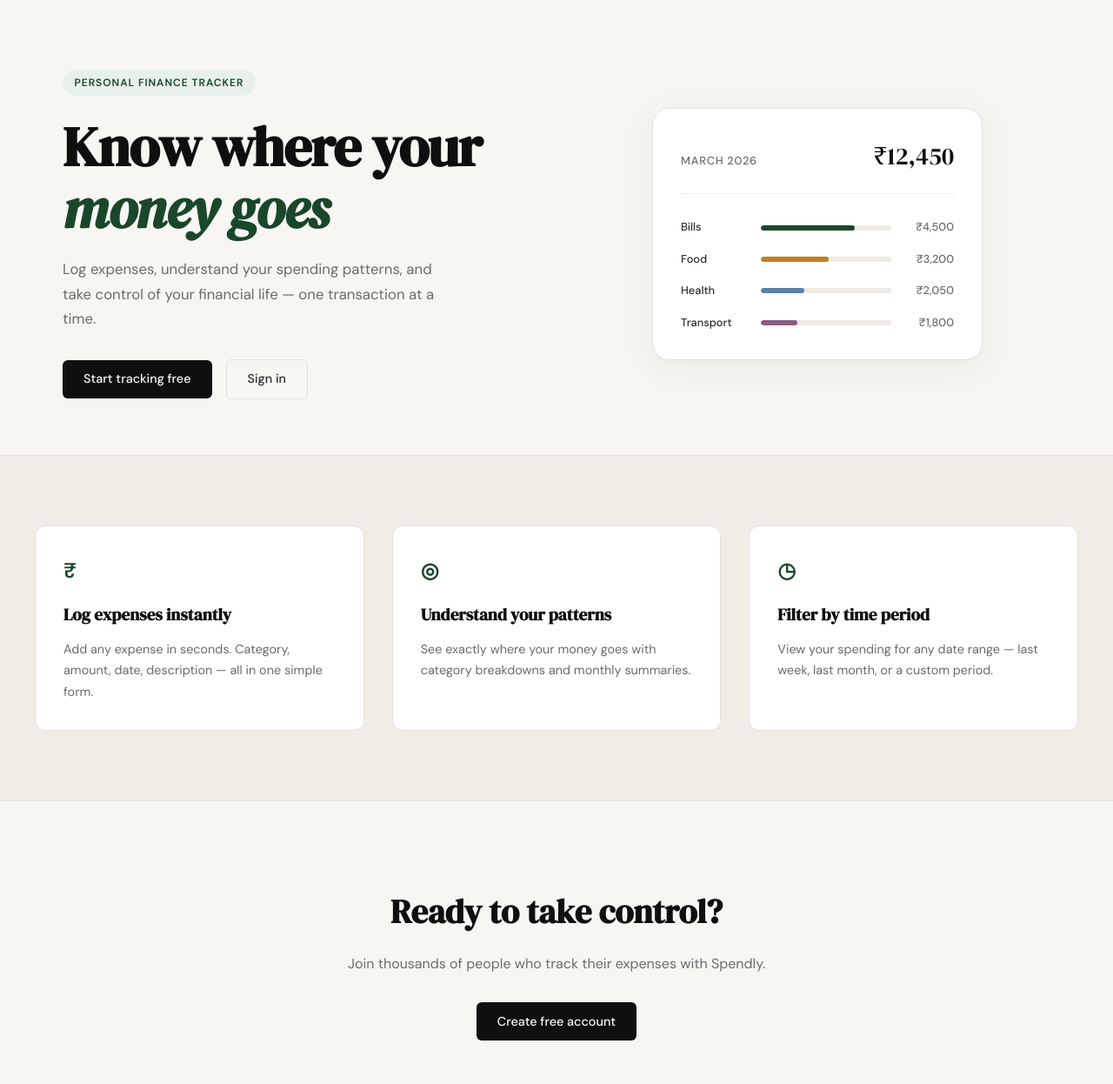
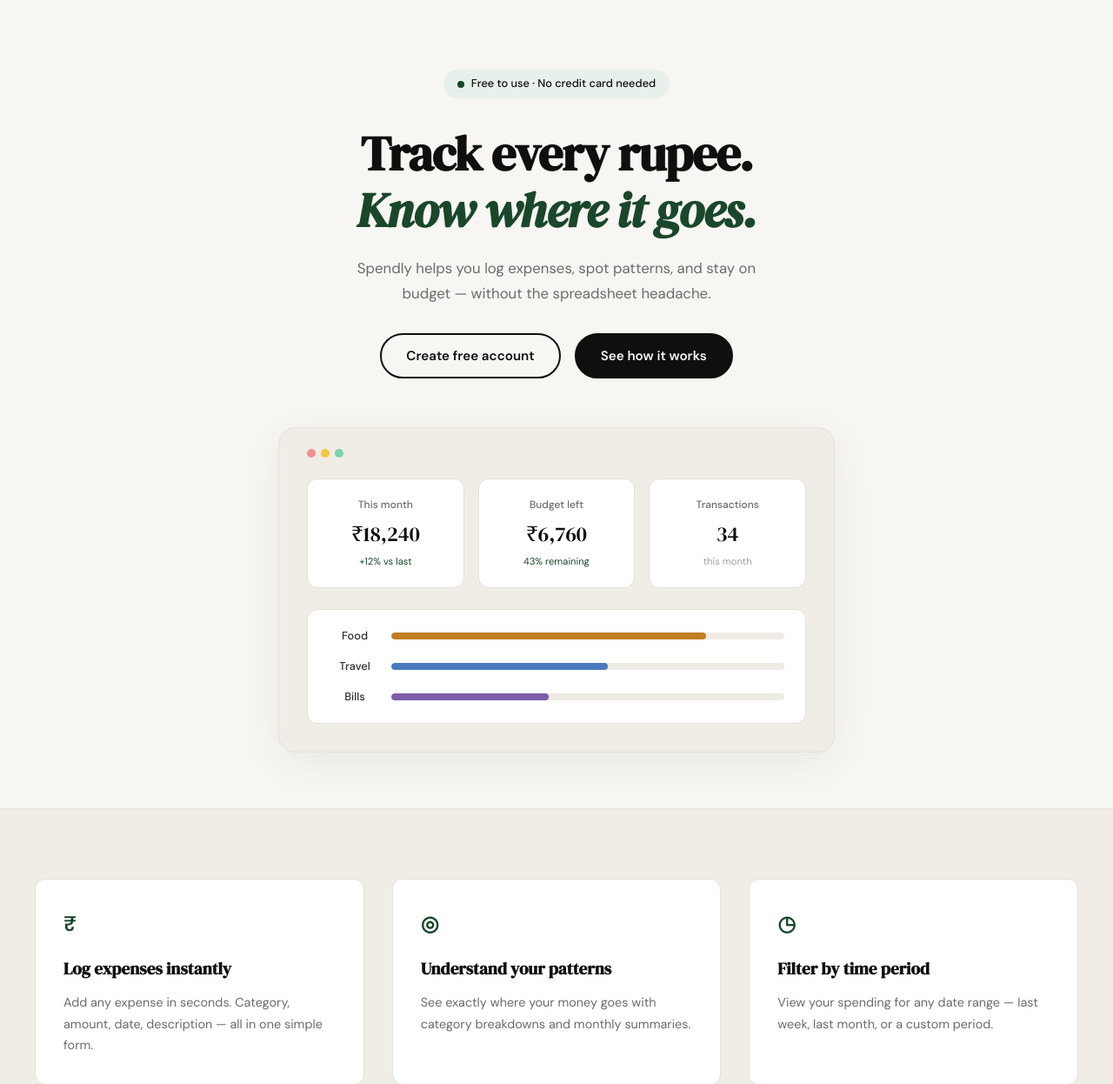
Before and after one commit to pulkit-1110/spendly, a Flask app: page / in a window 1280 px wide. Shown: the part 61-1307 px from the top of the page at 87% size. Run offline with Flask 3, Linux system fonts and the light colour scheme.

Commit message:
landing: redesign hero section to match mockup

```diff
--- /dev/null
+++ b/static/css/landing.css
@@ -0,0 +1,228 @@
+/* ------------------------------------------------------------------ */
+/* Hero — Landing page                                                 */
+/* ------------------------------------------------------------------ */
+
+.hero {
+    padding: 5rem 2rem 4rem;
+    display: flex;
+    flex-direction: column;
+    align-items: center;
+    text-align: center;
+    max-width: var(--max-width);
+    margin: 0 auto;
+}
+
+.hero-inner {
+    max-width: 640px;
+}
+
+.hero-badge {
+    display: inline-flex;
+    align-items: center;
+    gap: 0.5rem;
+    background: var(--accent-light);
+    color: var(--ink);
+    font-size: 0.8rem;
+    font-weight: 500;
+    padding: 0.4rem 1rem;
+    border-radius: 999px;
+    margin-bottom: 2rem;
+}
+
+.badge-dot {
+    width: 8px;
+    height: 8px;
+    border-radius: 50%;
+    background: var(--accent);
+}
+
+.hero-title {
+    font-family: var(--font-display);
+    font-size: clamp(2.5rem, 5vw, 3.5rem);
+    line-height: 1.15;
+    letter-spacing: -0.02em;
+    color: var(--ink);
+    margin-bottom: 1.25rem;
+}
+
+.hero-title em {
+    font-style: italic;
+    color: var(--accent);
+}
+
+.hero-subtitle {
+    font-size: 1.05rem;
+    color: var(--ink-muted);
+    line-height: 1.7;
+    max-width: 480px;
+    margin: 0 auto 2rem;
+}
+
+.hero-actions {
+    display: flex;
+    gap: 1rem;
+    justify-content: center;
+    align-items: center;
+    flex-wrap: wrap;
+}
+
+.btn-outline {
+    display: inline-block;
+    padding: 0.75rem 1.75rem;
+    border: 2px solid var(--ink);
+    border-radius: 999px;
+    font-family: var(--font-body);
+    font-size: 0.95rem;
+    font-weight: 600;
+    color: var(--ink);
+    background: transparent;
+    text-decoration: none;
+    transition: all 0.2s;
+}
+
+.btn-outline:hover {
+    background: var(--ink);
+    color: var(--paper);
+}
+
+.btn-dark {
+    display: inline-block;
+    padding: 0.75rem 1.75rem;
+    border: 2px solid var(--ink);
+    border-radius: 999px;
+    font-family: var(--font-body);
+    font-size: 0.95rem;
+    font-weight: 600;
+    color: var(--paper);
+    background: var(--ink);
+    text-decoration: none;
+    transition: all 0.2s;
+}
+
+.btn-dark:hover {
+    background: var(--accent);
+    border-color: var(--accent);
+}
+
+/* ------------------------------------------------------------------ */
+/* Mock window (hero visual)                                           */
+/* ------------------------------------------------------------------ */
+
+.hero-visual {
+    width: 100%;
+    max-width: 640px;
+    margin-top: 3.5rem;
+}
+
+.mock-window {
+    background: var(--paper-warm);
+    border: 1px solid var(--border);
+    border-radius: var(--radius-lg);
+    padding: 1.5rem 2rem 2rem;
+    box-shadow: 0 12px 48px rgba(0, 0, 0, 0.06);
+}
+
+.mock-dots {
+    display: flex;
+    gap: 6px;
+    margin-bottom: 1.5rem;
+}
+
+.dot {
+    width: 10px;
+    height: 10px;
+    border-radius: 50%;
+}
+
+.dot-red { background: #f5918a; }
+.dot-yellow { background: #f5c842; }
+.dot-green { background: #7dd3a8; }
+
+.mock-stats {
+    display: grid;
+    grid-template-columns: repeat(3, 1fr);
+    gap: 1rem;
+    margin-bottom: 1.5rem;
+}
+
+.mock-stat-card {
+    background: var(--paper-card);
+    border: 1px solid var(--border);
+    border-radius: var(--radius-md);
+    padding: 1.25rem 1rem;
+    display: flex;
+    flex-direction: column;
+    gap: 0.25rem;
+}
+
+.stat-label {
+    font-size: 0.75rem;
+    font-weight: 500;
+    color: var(--ink-muted);
+}
+
+.stat-value {
+    font-family: var(--font-display);
+    font-size: 1.5rem;
+    color: var(--ink);
+}
+
+.stat-note {
+    font-size: 0.7rem;
+    color: var(--ink-faint);
+}
+
+.stat-note-accent {
+    color: var(--accent);
+}
+
+.mock-categories {
+    background: var(--paper-card);
+    border: 1px solid var(--border);
+    border-radius: var(--radius-md);
+    padding: 1.25rem 1.5rem;
+    display: flex;
+    flex-direction: column;
+    gap: 0.9rem;
+}
+
+.mock-cat-row {
+    display: grid;
+    grid-template-columns: 60px 1fr;
+    align-items: center;
+    gap: 0.75rem;
+}
+
+.mock-cat-label {
+    font-size: 0.8rem;
+    font-weight: 500;
+    color: var(--ink-soft);
+}
+
+.mock-cat-track {
+    height: 8px;
+    background: var(--border-soft);
+    border-radius: 999px;
+    overflow: hidden;
+}
+
+.mock-cat-bar {
+    height: 100%;
+    border-radius: 999px;
+}
+
+.bar-food { background: var(--accent-2); }
+.bar-travel { background: #4a7abf; }
+.bar-bills { background: #7b5ea7; }
+
+/* ------------------------------------------------------------------ */
+/* Responsive                                                          */
+/* ------------------------------------------------------------------ */
+
+@media (max-width: 600px) {
+    .hero { padding: 3rem 1rem 2rem; }
+
+    .mock-stats { grid-template-columns: 1fr; }
+
+    .hero-actions { flex-direction: column; }
+}
--- a/static/css/style.css
+++ b/static/css/style.css
@@ -119,142 +119,6 @@ a { color: inherit; text-decoration: none; }
 
 .main-content { min-height: calc(100vh - 60px - 100px); }
 
-/* ------------------------------------------------------------------ */
-/* Hero                                                                */
-/* ------------------------------------------------------------------ */
-
-.hero {
-    padding: 5rem 2rem 4rem;
-    display: grid;
-    grid-template-columns: 1fr 1fr;
-    gap: 4rem;
-    align-items: center;
-    max-width: var(--max-width);
-    margin: 0 auto;
-}
-
-.hero-badge {
-    display: inline-block;
-    background: var(--accent-light);
-    color: var(--accent);
-    font-size: 0.75rem;
-    font-weight: 600;
-    letter-spacing: 0.08em;
-    text-transform: uppercase;
-    padding: 0.35rem 0.85rem;
-    border-radius: 999px;
-    margin-bottom: 1.5rem;
-}
-
-.hero-title {
-    font-family: var(--font-display);
-    font-size: clamp(2.5rem, 5vw, 4rem);
-    line-height: 1.1;
-    letter-spacing: -0.02em;
-    color: var(--ink);
-    margin-bottom: 1.25rem;
-}
-
-.hero-title em {
-    font-style: italic;
-    color: var(--accent);
-}
-
-.hero-subtitle {
-    font-size: 1.05rem;
-    color: var(--ink-muted);
-    line-height: 1.7;
-    max-width: 460px;
-    margin-bottom: 2rem;
-}
-
-.hero-actions {
-    display: flex;
-    gap: 1rem;
-    align-items: center;
-}
-
-/* ------------------------------------------------------------------ */
-/* Mock card (hero visual)                                             */
-/* ------------------------------------------------------------------ */
-
-.hero-visual {
-    display: flex;
-    justify-content: center;
-}
-
-.mock-card {
-    background: var(--paper-card);
-    border: 1px solid var(--border);
-    border-radius: var(--radius-lg);
-    padding: 2rem;
-    width: 100%;
-    max-width: 380px;
-    box-shadow: 0 8px 40px rgba(0,0,0,0.06);
-}
-
-.mock-card-header {
-    display: flex;
-    justify-content: space-between;
-    align-items: baseline;
-    margin-bottom: 1.75rem;
-    padding-bottom: 1.25rem;
-    border-bottom: 1px solid var(--border-soft);
-}
-
-.mock-label {
-    font-size: 0.8rem;
-    font-weight: 500;
-    color: var(--ink-muted);
-    text-transform: uppercase;
-    letter-spacing: 0.06em;
-}
-
-.mock-total {
-    font-family: var(--font-display);
-    font-size: 1.75rem;
-    color: var(--ink);
-}
-
-.mock-bars { display: flex; flex-direction: column; gap: 1rem; }
-
-.mock-bar-row {
-    display: grid;
-    grid-template-columns: 80px 1fr 60px;
-    align-items: center;
-    gap: 0.75rem;
-}
-
-.mock-cat {
-    font-size: 0.8rem;
-    font-weight: 500;
-    color: var(--ink-soft);
-}
-
-.mock-bar-track {
-    height: 6px;
-    background: var(--border-soft);
-    border-radius: 999px;
-    overflow: hidden;
-}
-
-.mock-bar {
-    height: 100%;
-    background: var(--accent);
-    border-radius: 999px;
-    transition: width 0.6s ease;
-}
-
-.mock-bar-2 { background: var(--accent-2); }
-.mock-bar-3 { background: #5b7fa6; }
-.mock-bar-4 { background: #8b5e83; }
-
-.mock-amt {
-    font-size: 0.8rem;
-    font-weight: 500;
-    color: var(--ink-muted);
-    text-align: right;
-}
 
 /* ------------------------------------------------------------------ */
 /* Buttons                                                             */
@@ -576,19 +440,9 @@ a { color: inherit; text-decoration: none; }
 /* ------------------------------------------------------------------ */
 
 @media (max-width: 900px) {
-    .hero {
-        grid-template-columns: 1fr;
-        text-align: center;
-    }
-
-    .hero-subtitle { max-width: 100%; }
-    .hero-actions { justify-content: center; }
-    .hero-visual { display: none; }
-
     .features-inner { grid-template-columns: 1fr; }
 }
 
 @media (max-width: 600px) {
     .nav-links a:not(.nav-cta) { display: none; }
-    .hero { padding: 3rem 1rem 2rem; }
 }
--- a/templates/landing.html
+++ b/templates/landing.html
@@ -1,60 +1,65 @@
 {% extends "base.html" %}
 
 {% block title %}Spendly — Track Every Rupee{% endblock %}
+
+{% block head %}
+<link rel="stylesheet" href="{{ url_for('static', filename='css/landing.css') }}">
+{% endblock %}
 
 {% block content %}
 
 <section class="hero">
     <div class="hero-inner">
-        <div class="hero-badge">Personal Finance Tracker</div>
+        <div class="hero-badge"><span class="badge-dot"></span>Free to use · No credit card needed</div>
         <h1 class="hero-title">
-            Know where your<br>
-            <em>money goes</em>
+            Track every rupee.<br>
+            <em>Know where it goes.</em>
         </h1>
         <p class="hero-subtitle">
-            Log expenses, understand your spending patterns,
-            and take control of your financial life —
-            one transaction at a time.
+            Spendly helps you log expenses, spot patterns, and stay
+            on budget — without the spreadsheet headache.
         </p>
         <div class="hero-actions">
-            <a href="{{ url_for('register') }}" class="btn-primary">Start tracking free</a>
-            <a href="{{ url_for('login') }}" class="btn-ghost">Sign in</a>
+            <a href="{{ url_for('register') }}" class="btn-outline">Create free account</a>
+            <a href="#features" class="btn-dark">See how it works</a>
         </div>
     </div>
     <div class="hero-visual">
-        <div class="mock-card">
-            <div class="mock-card-header">
-                <span class="mock-label">March 2026</span>
-                <span class="mock-total">₹12,450</span>
+        <div class="mock-window">
+            <div class="mock-dots">
+                <span class="dot dot-red"></span>
+                <span class="dot dot-yellow"></span>
+                <span class="dot dot-green"></span>
             </div>
-            <div class="mock-bars">
-                <div class="mock-bar-row">
-                    <span class="mock-cat">Bills</span>
-                    <div class="mock-bar-track">
-                        <div class="mock-bar" style="width: 72%"></div>
-                    </div>
-                    <span class="mock-amt">₹4,500</span>
+            <div class="mock-stats">
+                <div class="mock-stat-card">
+                    <span class="stat-label">This month</span>
+                    <span class="stat-value">₹18,240</span>
+                    <span class="stat-note stat-note-accent">+12% vs last</span>
                 </div>
-                <div class="mock-bar-row">
-                    <span class="mock-cat">Food</span>
-                    <div class="mock-bar-track">
-                        <div class="mock-bar mock-bar-2" style="width: 52%"></div>
-                    </div>
-                    <span class="mock-amt">₹3,200</span>
+                <div class="mock-stat-card">
+                    <span class="stat-label">Budget left</span>
+                    <span class="stat-value">₹6,760</span>
+                    <span class="stat-note stat-note-accent">43% remaining</span>
                 </div>
-                <div class="mock-bar-row">
-                    <span class="mock-cat">Health</span>
-                    <div class="mock-bar-track">
-                        <div class="mock-bar mock-bar-3" style="width: 33%"></div>
-                    </div>
-                    <span class="mock-amt">₹2,050</span>
+                <div class="mock-stat-card">
+                    <span class="stat-label">Transactions</span>
+                    <span class="stat-value">34</span>
+                    <span class="stat-note">this month</span>
                 </div>
-                <div class="mock-bar-row">
-                    <span class="mock-cat">Transport</span>
-                    <div class="mock-bar-track">
-                        <div class="mock-bar mock-bar-4" style="width: 28%"></div>
-                    </div>
-                    <span class="mock-amt">₹1,800</span>
+            </div>
+            <div class="mock-categories">
+                <div class="mock-cat-row">
+                    <span class="mock-cat-label">Food</span>
+                    <div class="mock-cat-track"><div class="mock-cat-bar bar-food" style="width: 80%"></div></div>
+                </div>
+                <div class="mock-cat-row">
+                    <span class="mock-cat-label">Travel</span>
+                    <div class="mock-cat-track"><div class="mock-cat-bar bar-travel" style="width: 55%"></div></div>
+                </div>
+                <div class="mock-cat-row">
+                    <span class="mock-cat-label">Bills</span>
+                    <div class="mock-cat-track"><div class="mock-cat-bar bar-bills" style="width: 40%"></div></div>
                 </div>
             </div>
         </div>
```
